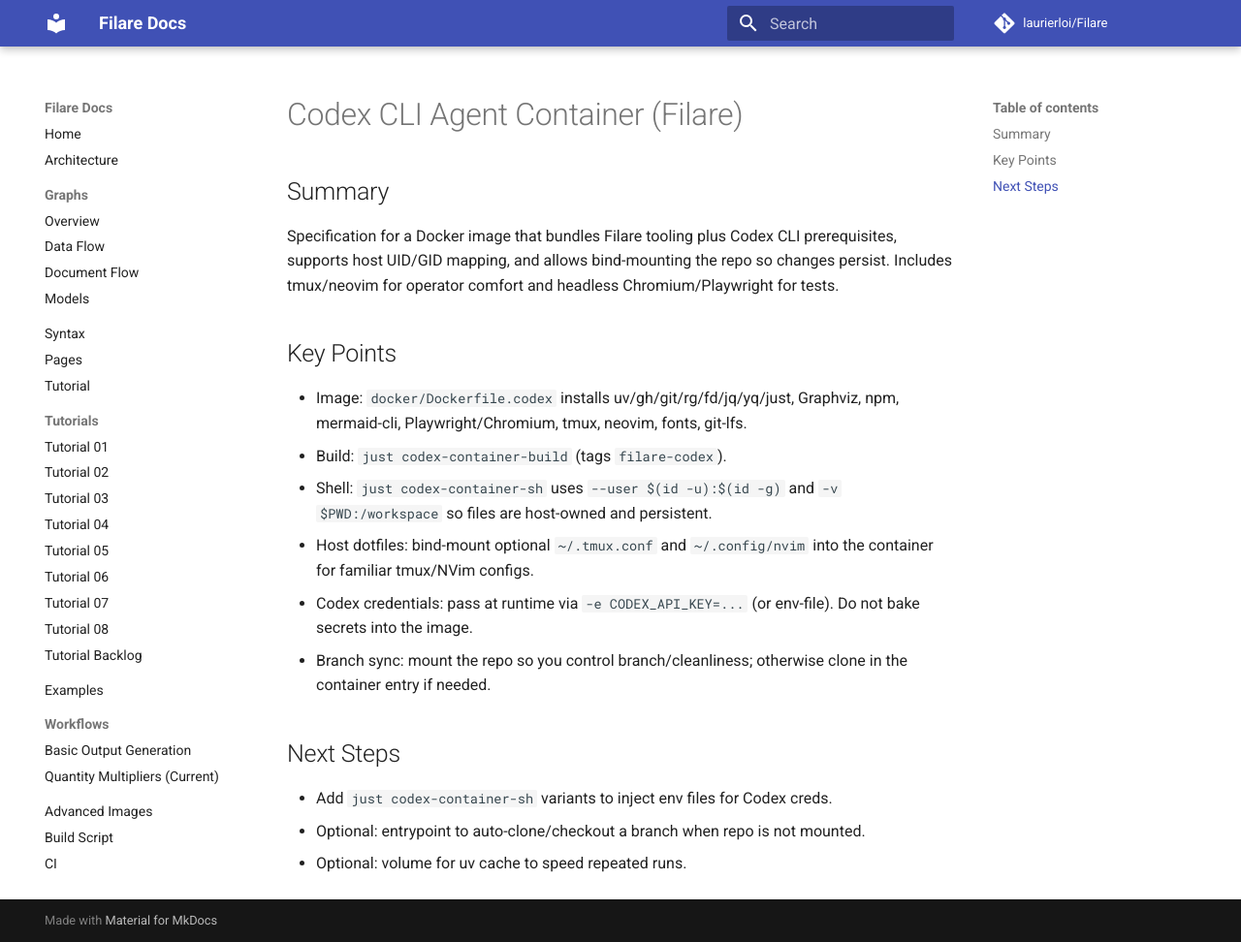
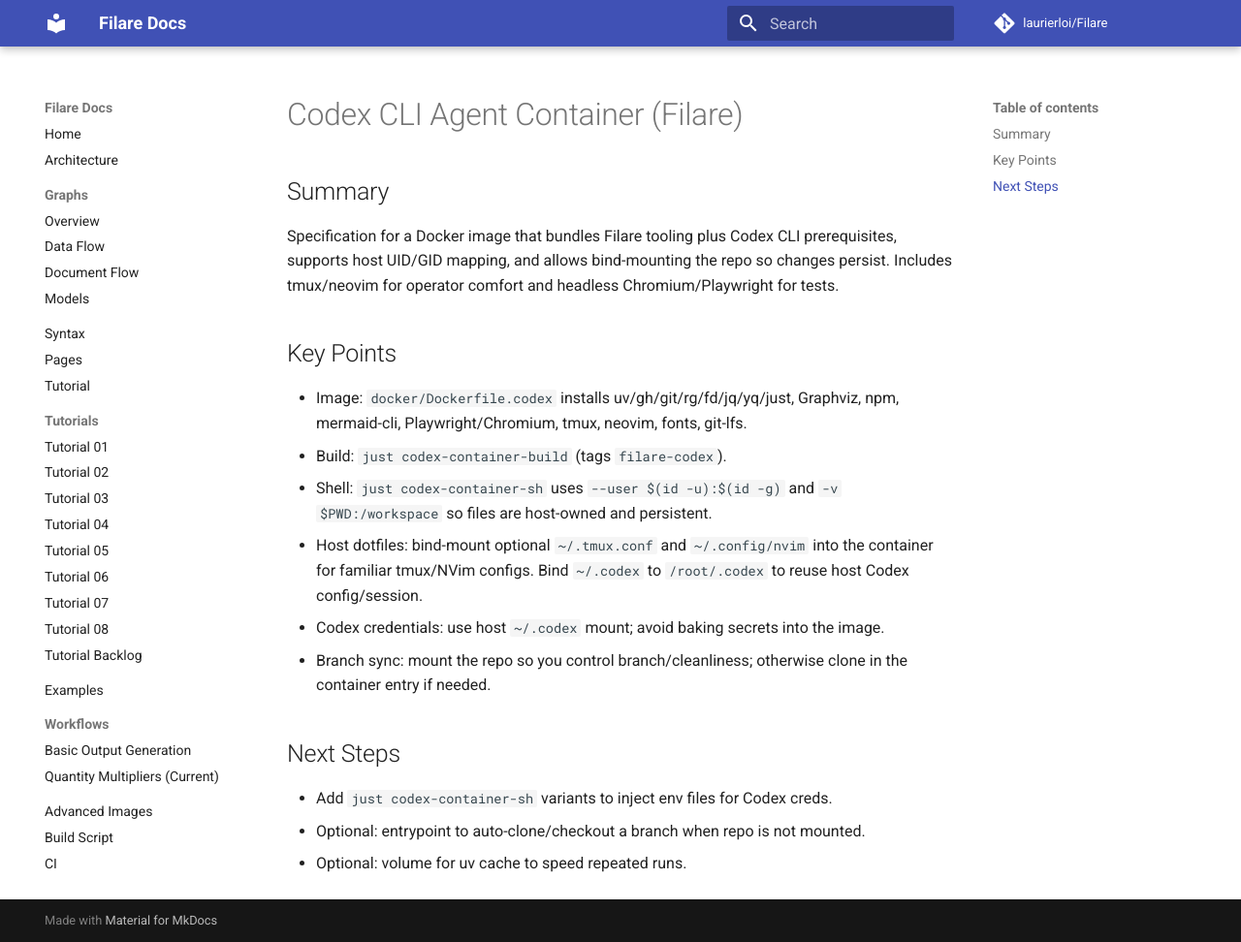
Before and after one commit to laurierloi/filare, an MkDocs documentation site: the page built from docs/research/agent-container.md, in a window 1280 px wide and 972 px high. Shown: the whole window at 97% size. Built offline with MkDocs 1.6.1 and Material for MkDocs 9.7.7, drawn with Linux system fonts in a browser that asks for light colours; comment, search, counter and statistics services are not loaded.

Commit message:
chore: mount codex config and note host reuse

```diff
--- a/docs/research/agent-container.md
+++ b/docs/research/agent-container.md
@@ -7,8 +7,8 @@
 - Image: `docker/Dockerfile.codex` installs uv/gh/git/rg/fd/jq/yq/just, Graphviz, npm, mermaid-cli, Playwright/Chromium, tmux, neovim, fonts, git-lfs.
 - Build: `just codex-container-build` (tags `filare-codex`).
 - Shell: `just codex-container-sh` uses `--user $(id -u):$(id -g)` and `-v $PWD:/workspace` so files are host-owned and persistent.
-- Host dotfiles: bind-mount optional `~/.tmux.conf` and `~/.config/nvim` into the container for familiar tmux/NVim configs.
-- Codex credentials: pass at runtime via `-e CODEX_API_KEY=...` (or env-file). Do not bake secrets into the image.
+- Host dotfiles: bind-mount optional `~/.tmux.conf` and `~/.config/nvim` into the container for familiar tmux/NVim configs. Bind `~/.codex` to `/root/.codex` to reuse host Codex config/session.
+- Codex credentials: use host `~/.codex` mount; avoid baking secrets into the image.
 - Branch sync: mount the repo so you control branch/cleanliness; otherwise clone in the container entry if needed.
 
 ## Next Steps
```
Also changed, not shown: 1 other file.
